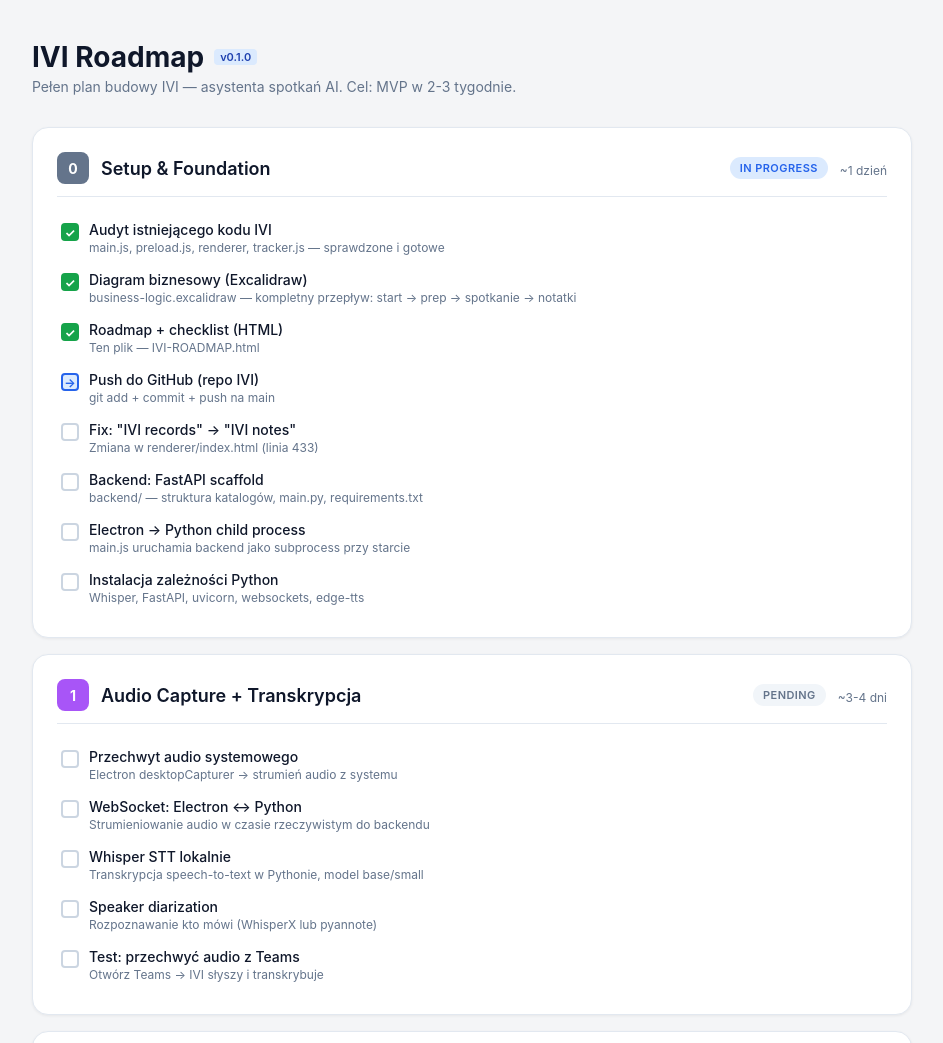
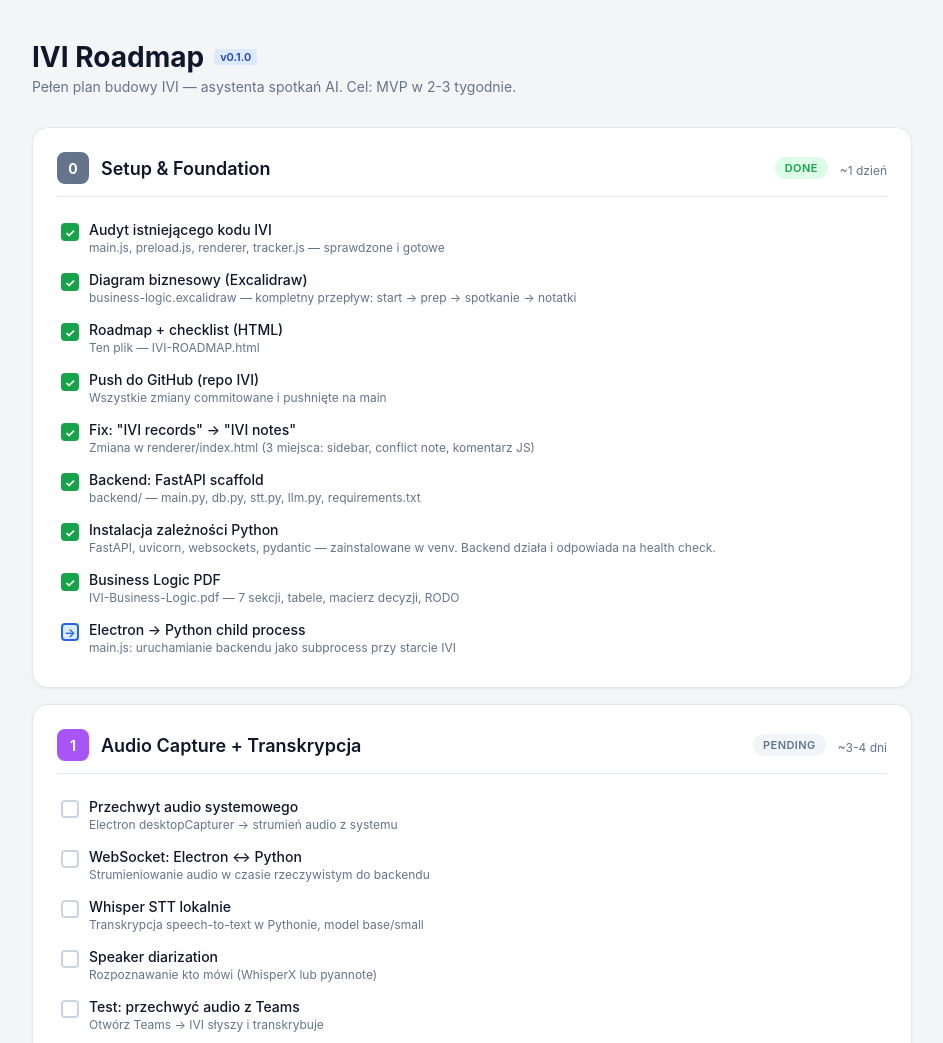
Before and after one commit to renata89/IVI, an Electron app: page IVI-ROADMAP.html in a window 1280 px wide. Shown: the top 1043 px of the page, without its empty margins (168-1111 px from the left). Drawn offline with Linux system fonts and the light colour scheme.

Commit message:
Update ROADMAP: Phase 0 done, backend files added

```diff
--- a/IVI-ROADMAP.html
+++ b/IVI-ROADMAP.html
@@ -172,7 +172,7 @@
     <div class="phase-header">
       <div class="phase-num p0">0</div>
       <div class="phase-title">Setup & Foundation</div>
-      <span class="phase-status active">IN PROGRESS</span>
+      <span class="phase-status done">DONE</span>
       <span class="phase-days">~1 dzień</span>
     </div>
     <div class="task">
@@ -197,38 +197,45 @@
       </div>
     </div>
     <div class="task">
-      <div class="task-checkbox in-progress"></div>
+      <div class="task-checkbox done"></div>
       <div class="task-content">
         <div class="task-title">Push do GitHub (repo IVI)</div>
-        <div class="task-desc">git add + commit + push na main</div>
+        <div class="task-desc">Wszystkie zmiany commitowane i pushnięte na main</div>
       </div>
     </div>
     <div class="task">
-      <div class="task-checkbox"></div>
+      <div class="task-checkbox done"></div>
       <div class="task-content">
         <div class="task-title">Fix: "IVI records" → "IVI notes"</div>
-        <div class="task-desc">Zmiana w renderer/index.html (linia 433)</div>
+        <div class="task-desc">Zmiana w renderer/index.html (3 miejsca: sidebar, conflict note, komentarz JS)</div>
       </div>
     </div>
     <div class="task">
-      <div class="task-checkbox"></div>
+      <div class="task-checkbox done"></div>
       <div class="task-content">
         <div class="task-title">Backend: FastAPI scaffold</div>
-        <div class="task-desc">backend/ — struktura katalogów, main.py, requirements.txt</div>
+        <div class="task-desc">backend/ — main.py, db.py, stt.py, llm.py, requirements.txt</div>
       </div>
     </div>
     <div class="task">
-      <div class="task-checkbox"></div>
+      <div class="task-checkbox done"></div>
       <div class="task-content">
-        <div class="task-title">Electron → Python child process</div>
-        <div class="task-desc">main.js uruchamia backend jako subprocess przy starcie</div>
+        <div class="task-title">Instalacja zależności Python</div>
+        <div class="task-desc">FastAPI, uvicorn, websockets, pydantic — zainstalowane w venv. Backend działa i odpowiada na health check.</div>
       </div>
     </div>
     <div class="task">
-      <div class="task-checkbox"></div>
+      <div class="task-checkbox done"></div>
       <div class="task-content">
-        <div class="task-title">Instalacja zależności Python</div>
-        <div class="task-desc">Whisper, FastAPI, uvicorn, websockets, edge-tts</div>
+        <div class="task-title">Business Logic PDF</div>
+        <div class="task-desc">IVI-Business-Logic.pdf — 7 sekcji, tabele, macierz decyzji, RODO</div>
+      </div>
+    </div>
+    <div class="task">
+      <div class="task-checkbox in-progress"></div>
+      <div class="task-content">
+        <div class="task-title">Electron → Python child process</div>
+        <div class="task-desc">main.js: uruchamianie backendu jako subprocess przy starcie IVI</div>
       </div>
     </div>
   </div>
@@ -465,9 +472,14 @@
     <div class="file-item">📄 <code>renderer/index.html</code> — Pełne UI (dashboard, sidebar, kalendarz)</div>
     <div class="file-item">📄 <code>package.json</code> — Elektron 44.x, start/dev scripts</div>
     <div class="file-item">📄 <code>assets/</code> — Ikony, loga, tray icons</div>
-    <div class="file-item">✨ <code>IVI-ROADMAP.html</code> — Ten plik (checklista)</div>
-    <div class="file-item">✨ <code>business-logic.excalidraw</code> — Diagram przepływu</div>
-    <div class="file-item">⬜ <code>backend/</code> — Backend Python (do stworzenia)</div>
+    <div class="file-item">📄 <code>backend/main.py</code> — 🆕 FastAPI app + WebSocket + REST</div>
+    <div class="file-item">📄 <code>backend/db.py</code> — 🆕 SQLite (meetings, notes, series, commitments)</div>
+    <div class="file-item">📄 <code>backend/stt.py</code> — 🆕 Whisper STT wrapper</div>
+    <div class="file-item">📄 <code>backend/llm.py</code> — 🆕 LLM pipeline (summary, suggestions)</div>
+    <div class="file-item">📄 <code>IVI-ROADMAP.html</code> — Checklista postępu</div>
+    <div class="file-item">📄 <code>IVI-Business-Logic.pdf</code> — Dokument biznesowy</div>
+    <div class="file-item">📄 <code>IVI-business-logic.html</code> — Źródło PDF</div>
+    <div class="file-item">📄 <code>business-logic.excalidraw</code> — Diagram przepływu</div>
   </div>
 
   <div class="repo-info">
```
